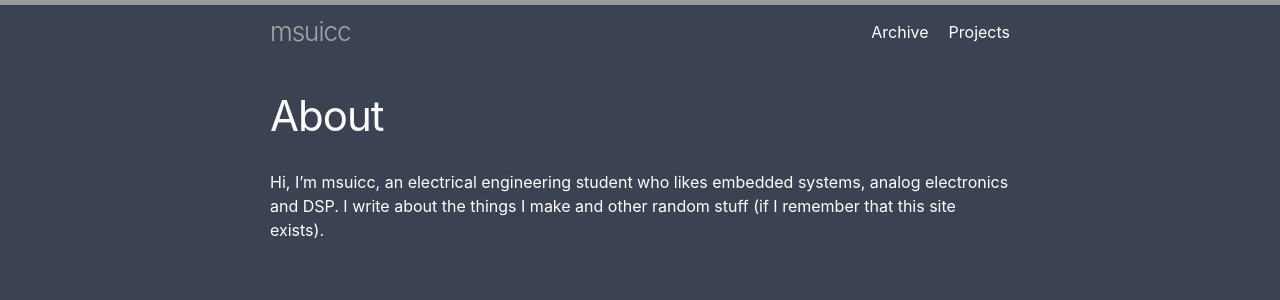
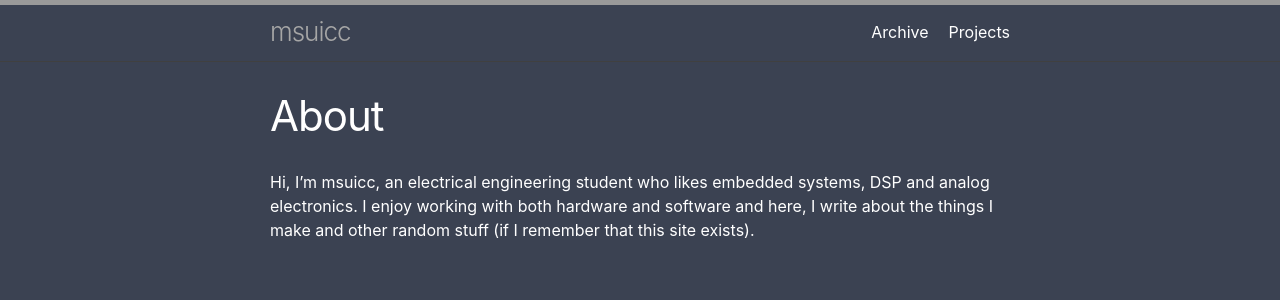
Before and after one commit to kw-ch/kw-ch.github.io, a Jekyll site: the page built from index.md, in a window 1280 px wide. Shown: the top 300 px of the page. Built offline with Jekyll 4.4.1, drawn with Linux system fonts in a browser that asks for light colours.

Commit message:
Update index.md

```diff
--- a/index.md
+++ b/index.md
@@ -2,7 +2,7 @@
 layout: page
 title: About
 ---
-Hi, I'm msuicc, an electrical engineering student who likes embedded systems, analog electronics and DSP. I write about the things I make and other random stuff (if I remember that this site exists).
+Hi, I'm msuicc, an electrical engineering student who likes embedded systems, DSP and analog electronics. I enjoy working with both hardware and software and here, I write about the things I make and other random stuff (if I remember that this site exists).
 
 <!---
 You can find my project logs [<u>here</u>](https://msuicc.github.io/projects)
```
